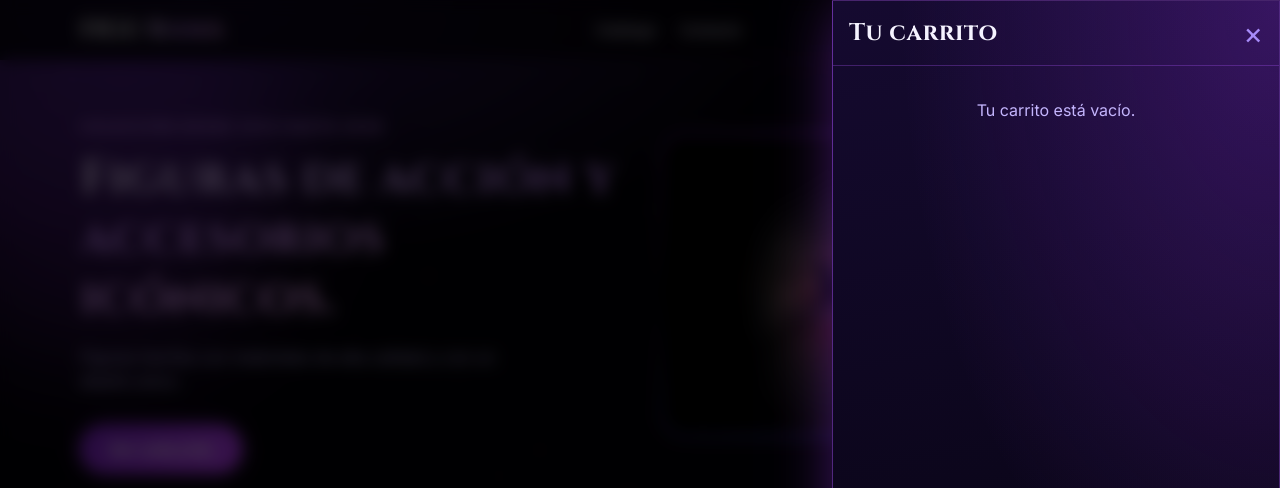
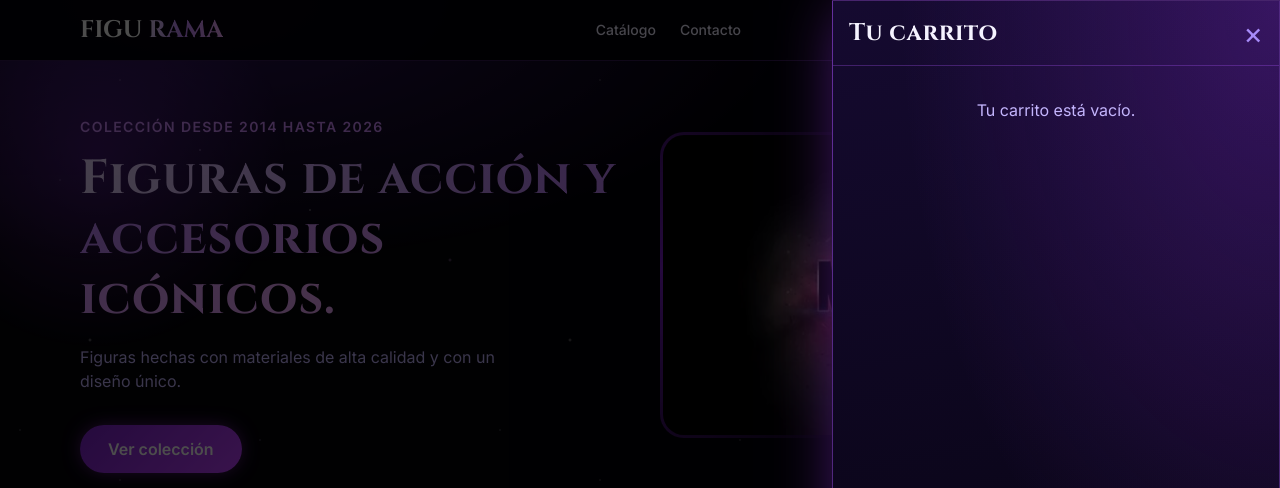
Before and after one commit to stivenconrado12-prog/brisa-moda3, a React (Vite) app: page / in a window 1280 px wide. Both pictures are taken after a click on the button "Carrito". Shown: the top 488 px of the page. Built offline with nearby package versions, Linux system fonts and the light colour scheme.

Commit message:
version final 1

```diff
--- a/src/components/Carrito.jsx
+++ b/src/components/Carrito.jsx
@@ -5,7 +5,7 @@ function Carrito({ items, onCerrar, onCambiarCantidad, onQuitar, onPedir }) {
   const total = items.reduce((suma, item) => suma + item.precio * item.cantidad, 0)
 
   return (
-    <div className="fixed inset-0 z-40 flex justify-end bg-black/70 backdrop-blur-sm" onClick={onCerrar}>
+    <div className="fixed inset-0 z-40 flex justify-end bg-black/70" onClick={onCerrar}>
       <aside
         className="panel-galaxia flex h-full w-full max-w-md flex-col rounded-none border-r-0"
         onClick={(e) => e.stopPropagation()}
--- a/src/components/DetalleProducto.jsx
+++ b/src/components/DetalleProducto.jsx
@@ -8,7 +8,7 @@ function DetalleProducto({ producto, onCerrar, onAgregar }) {
 
   return (
     <div
-      className="fixed inset-0 z-40 flex items-center justify-center bg-black/70 p-4 backdrop-blur-sm"
+      className="fixed inset-0 z-40 flex items-center justify-center bg-black/70 p-4"
       onClick={onCerrar}
     >
       <div
--- a/src/components/Encabezado.jsx
+++ b/src/components/Encabezado.jsx
@@ -1,7 +1,7 @@
 function Encabezado({ cantidad, onAbrirCarrito }) {
   return (
     <header
-      className="sticky top-0 z-30 border-b border-marca-500/30 bg-nieve-50/70 backdrop-blur-md"
+      className="sticky top-0 z-30 border-b border-marca-500/30 bg-nieve-50/95"
     >
       <div className="mx-auto flex max-w-6xl items-center justify-between gap-4 px-4 py-3">
         <a href="#" className="font-titulo text-2xl font-bold text-white">
--- a/src/components/FormularioPedido.jsx
+++ b/src/components/FormularioPedido.jsx
@@ -62,7 +62,7 @@ function FormularioPedido({ items, onCerrar, onEnviado }) {
 
   return (
     <div
-      className="fixed inset-0 z-40 flex items-center justify-center bg-black/70 p-4 backdrop-blur-sm"
+      className="fixed inset-0 z-40 flex items-center justify-center bg-black/70 p-4"
       onClick={onCerrar}
     >
       <div
--- a/src/components/Portada.jsx
+++ b/src/components/Portada.jsx
@@ -7,7 +7,8 @@ function Portada() {
       <div
         aria-hidden="true"
         className="pointer-events-none absolute -top-24 -left-24 h-96 w-96 rounded-full
-          bg-marca-600/30 blur-3xl"
+          "
+        style={{ background: 'radial-gradient(circle, rgb(147 51 234 / 0.35), transparent 70%)' }}
       />
       <div className="relative mx-auto grid max-w-6xl items-center gap-10 px-4 py-14 md:grid-cols-2">
         <div>
--- a/src/index.css
+++ b/src/index.css
@@ -55,16 +55,10 @@ body {
   min-height: 100vh;
   color: var(--color-hielo-100);
   font-family: var(--font-cuerpo);
-  /* Nebulosas púrpura sobre negro */
-  background:
-    radial-gradient(ellipse 80% 55% at 15% 0%, rgb(124 58 237 / 0.35), transparent 60%),
-    radial-gradient(ellipse 70% 50% at 100% 35%, rgb(192 38 211 / 0.22), transparent 60%),
-    radial-gradient(ellipse 80% 60% at 0% 100%, rgb(79 70 229 / 0.28), transparent 60%),
-    var(--color-nieve-50);
-  background-attachment: fixed;
+  background-color: var(--color-nieve-50);
 }
 
-/* Estrellas (dos capas con parpadeo y deriva lenta) */
+/* Capa fija 1: nebulosas púrpura (estática = cero costo al hacer scroll) */
 body::before,
 body::after {
   content: '';
@@ -72,9 +66,18 @@ body::after {
   inset: 0;
   z-index: -1;
   pointer-events: none;
+  transform: translateZ(0);
 }
 
 body::before {
+  background:
+    radial-gradient(ellipse 80% 55% at 15% 0%, rgb(124 58 237 / 0.35), transparent 60%),
+    radial-gradient(ellipse 70% 50% at 100% 35%, rgb(192 38 211 / 0.22), transparent 60%),
+    radial-gradient(ellipse 80% 60% at 0% 100%, rgb(79 70 229 / 0.28), transparent 60%);
+}
+
+/* Capa fija 2: estrellas. Solo anima opacity (la GPU lo hace sin repintar) */
+body::after {
   background-image:
     radial-gradient(1px 1px at 20px 30px, #fff, transparent),
     radial-gradient(1px 1px at 120px 80px, #fff, transparent),
@@ -82,34 +85,17 @@ body::before {
     radial-gradient(1px 1px at 60px 180px, #fff, transparent),
     radial-gradient(1px 1px at 260px 40px, #ddd6fe, transparent),
     radial-gradient(1.5px 1.5px at 310px 210px, #fff, transparent),
-    radial-gradient(1px 1px at 170px 260px, #f5d0fe, transparent);
-  background-size: 340px 300px;
-  opacity: 0.8;
-  animation: parpadeo 6s ease-in-out infinite alternate;
-}
-
-body::after {
-  background-image:
-    radial-gradient(2px 2px at 90px 60px, #fff, transparent),
-    radial-gradient(1.5px 1.5px at 330px 120px, #c4b5fd, transparent),
-    radial-gradient(2px 2px at 200px 330px, #fff, transparent),
-    radial-gradient(1.5px 1.5px at 450px 260px, #f0abfc, transparent),
-    radial-gradient(1px 1px at 520px 40px, #fff, transparent);
-  background-size: 560px 420px;
-  opacity: 0.7;
-  animation:
-    parpadeo 4s ease-in-out infinite alternate-reverse,
-    deriva 240s linear infinite;
+    radial-gradient(2px 2px at 450px 260px, #f0abfc, transparent),
+    radial-gradient(2px 2px at 90px 340px, #fff, transparent);
+  background-size: 480px 400px;
+  opacity: 0.85;
+  will-change: opacity;
+  animation: parpadeo 5s ease-in-out infinite alternate;
 }
 
 @keyframes parpadeo {
-  from { opacity: 0.35; }
+  from { opacity: 0.4; }
   to   { opacity: 0.95; }
-}
-
-@keyframes deriva {
-  from { background-position: 0 0; }
-  to   { background-position: -560px 420px; }
 }
 
 @keyframes giro {
@@ -122,8 +108,8 @@ body::after {
 }
 
 @media (prefers-reduced-motion: reduce) {
-  body::before, body::after { animation: none; }
-  .flotar { animation: none !important; }
+  body::after { animation: none; }
+  .flotar, .marco-galaxia::before { animation: none !important; }
 }
 
 h1, h2, h3 {
@@ -157,8 +143,7 @@ h1, h2, h3 {
 
 /* Tarjeta de vidrio oscuro */
 .tarjeta {
-  background: linear-gradient(160deg, rgb(24 12 52 / 0.75), rgb(5 3 13 / 0.85));
-  backdrop-filter: blur(8px);
+  background: linear-gradient(160deg, #170c34, #07040f);
   border: 1px solid rgb(168 85 247 / 0.25);
   box-shadow: var(--shadow-figura);
 }
@@ -233,6 +218,7 @@ h1, h2, h3 {
   padding: 3px;
   overflow: hidden;
   isolation: isolate;
+  transform: translateZ(0);
 }
 
 .marco-galaxia::before {
@@ -241,7 +227,8 @@ h1, h2, h3 {
   inset: -60%;
   z-index: -1;
   background: conic-gradient(from 0deg, #7e22ce, #030208, #bf40ff, #030208, #4f46e5, #030208, #7e22ce);
-  animation: giro 10s linear infinite;
+  animation: giro 12s linear infinite;
+  will-change: transform;
 }
 
 .marco-galaxia > img {
```
